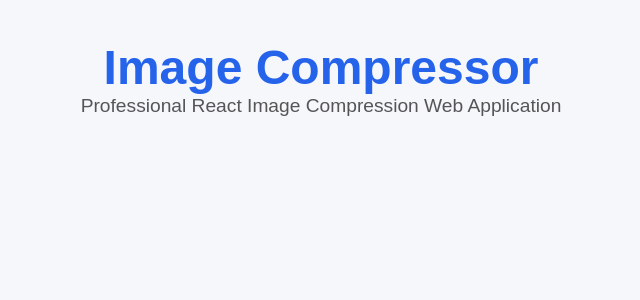
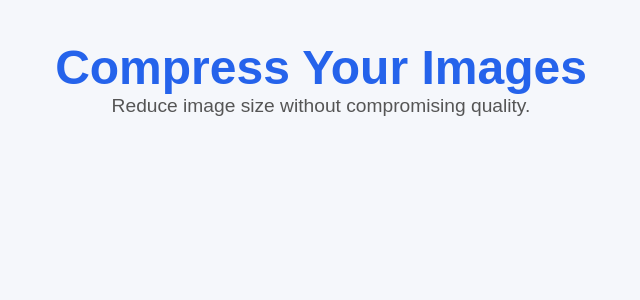
Before and after one commit to apekshacrao/image-compressor, a React (Vite) app: page / in a window 1280 px wide. Shown: the top 300 px of the page, without its empty margins (319-959 px from the left). Built offline with nearby package versions, Linux system fonts and the light colour scheme.

Commit message:
Create initial Home page

```diff
--- a/src/App.jsx
+++ b/src/App.jsx
@@ -1,10 +1,10 @@
 import "./App.css";
+import Home from "./pages/Home";
 
 function App() {
   return (
     <div className="app">
-      <h1>Image Compressor</h1>
-      <p>Professional React Image Compression Web Application</p>
+      <Home />
     </div>
   );
 }
--- /dev/null
+++ b/src/pages/Home.jsx
@@ -0,0 +1,10 @@
+function Home() {
+  return (
+    <main>
+      <h1>Compress Your Images</h1>
+      <p>Reduce image size without compromising quality.</p>
+    </main>
+  );
+}
+
+export default Home;
```
